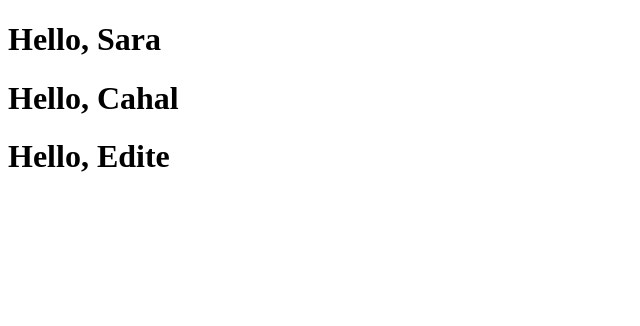
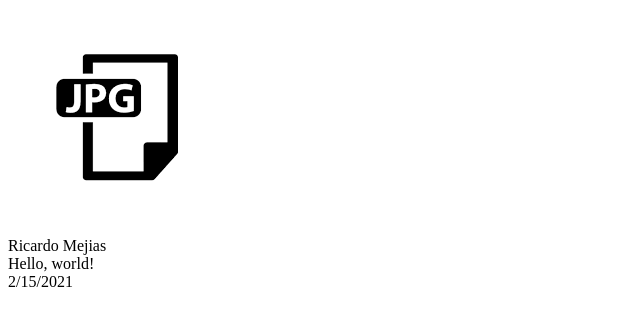
Before and after one commit to panswer/following_react_basic_concepts, a React (Create React App) app: page / in a window 1280 px wide. Shown: the top 326 px of the page, without its empty margins (0-640 px from the left). Built offline with nearby package versions, Linux system fonts and the light colour scheme.

Commit message:
extraccion de componentes

```diff
--- /dev/null
+++ b/src/components/function/Comment.jsx
@@ -0,0 +1,62 @@
+import React from 'react';
+
+import { imageJPG } from "../../img/ImagesBase64.json";
+
+function formatDate(date=new Date()) {
+    return date.toLocaleDateString()
+}
+
+function Avatar(props={
+    user:{
+        avatarUrl:'',
+        name:''
+    }
+}) {
+    return (
+        <img
+            src={props.user.avatarUrl||imageJPG}
+            alt={props.user.name}
+            className="Avatar"
+        />
+    );
+}
+
+function UserInfo(props={
+    user:{
+        avatarUrl:'',
+        name:''
+    }
+}) {
+    return (
+        <div className="UserInfo">
+            <Avatar user={props.user} />
+            <div className="UserInfo-name">
+                {props.user.name}
+            </div>
+        </div>
+    );
+}
+
+function Comment(props={
+    author:{
+        name:'',
+        avatarUrl:''
+    },
+    text:'',
+    date:new Date()
+}) {
+
+    return (
+        <div className="Comment">
+            <UserInfo user={props.author}/>
+            <div className="Comment-text">
+                {props.text}
+            </div>
+            <div className="Comment-date">
+                {formatDate(props.date)}
+            </div>
+        </div>
+    );
+}
+
+export default Comment;
--- a/src/index.js
+++ b/src/index.js
@@ -1,14 +1,19 @@
 import ReactDOM from 'react-dom';
 import reportWebVitals from './reportWebVitals';
 
-import Welcome from './components/function/Welcome';
+// import Welcome from './components/function/Welcome';
+import Comment from './components/function/Comment';
 
 function App() {
   return (
     <div>
-      <Welcome name="Sara"/>
-      <Welcome name="Cahal"/>
-      <Welcome name="Edite"/>
+      <Comment
+        author={({
+          name:'Ricardo Mejias'
+        })}
+        text='Hello, world!'
+        date={new Date()}
+      />
     </div>
   );
 }
```
Also changed, not shown: src/img/ImagesBase64.json (added, +3 -0 lines), src/img/base64/ImageJPG.js (added, +5 -0 lines).
